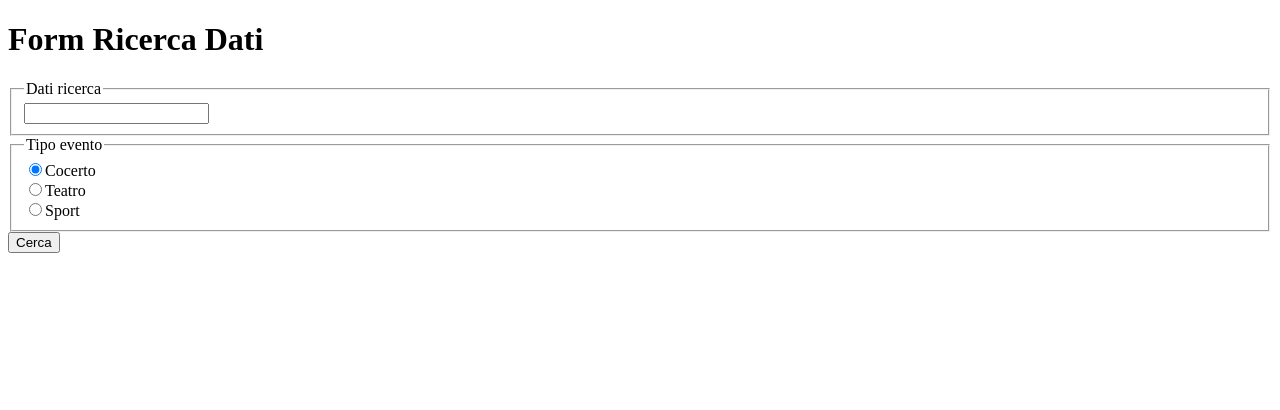
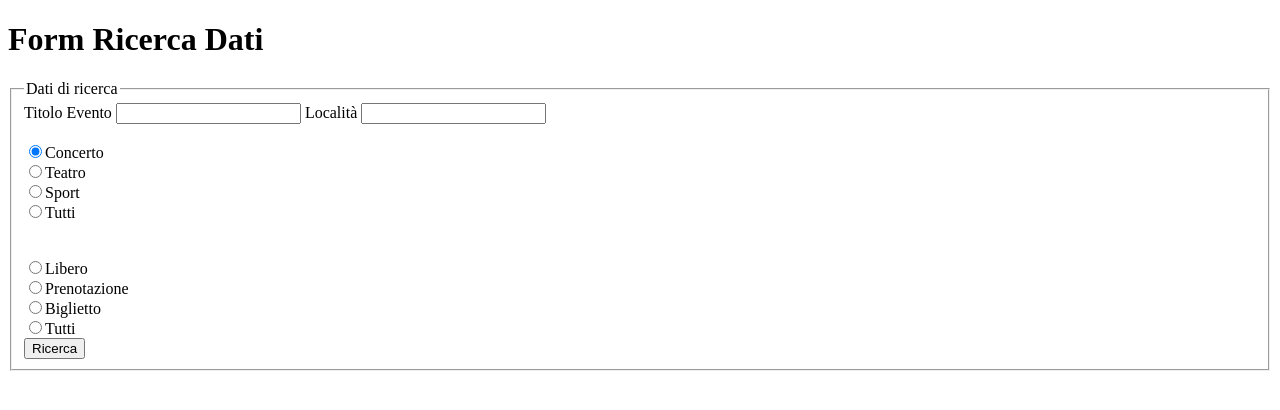
Before and after one commit to quellobravo/crud-php, a PHP site: page /formRicerca-visualizzazione.php in a window 1280 px wide. Shown: the top 410 px of the page. Run offline with PHP 8.4, Linux system fonts and the light colour scheme.

Commit message:
Update formRicerca-visualizzazione.php

```diff
--- a/formRicerca-visualizzazione.php
+++ b/formRicerca-visualizzazione.php
@@ -1,23 +1,30 @@
 <!DOCTYPE html>
 <html lang="it">
 	<head>
-		<title>Form Inserimento</title>
+		<title>Form Ricerca</title>
 	</head>
 	<body>
 		<h1>Form Ricerca Dati</h1>
-		<form method="post" action="ricerca-Visualizzazione.php">
+		<form method="post" action="ricercaEventi.php">
 			<fieldset>
-				<legend>Dati ricerca</legend>
-				<label for="titoloEvento"></label>
+				<legend>Dati di ricerca</legend>
+				<label for="titoloEvento">Titolo Evento</label>
 				<input type="text" name="titoloEvento" id="titoloEvento">
-				</fieldset>
-				<fieldset>
-				<legend>Tipo evento</legend>
-				<input type="radio" name="r1" id="r1_1" value="concerto" checked><label for="r1_1">Cocerto</label><br>
+				<label for="loc">Localit&agrave;</label>
+				<input type="text" name="loc" id="loc">
+
+				<br><br>
+				<input type="radio" name="r1" id="r1_1" value="concerto" checked><label for="r1_1">Concerto</label><br>
 				<input type="radio" name="r1" id="r1_2" value="teatro"><label for="r1_2">Teatro</label><br>
 				<input type="radio" name="r1" id="r1_3" value="sport"><label for="r1_3">Sport</label>
-			</fieldset>
-			<input type="submit" value="Cerca">
+				<br>
+				<input type="radio" name="r1" id="r1_4" value="%"><label for="r1_4">Tutti</label><br>
+				<br><br>
+				<input type="radio" value="libero" name="r3" id="r3_1"><label for="r3_1">Libero</label><br>
+				<input type="radio" value="prenotazione" name="r3" id="r3_2"><label for="r3_2">Prenotazione</label><br>
+				<input type="radio" value="biglietto" name="r3" id="r3_3"><label for="r3_3">Biglietto</label><br>
+				<input type="radio" value="%" name="r3" id="r3_4"><label for="r3_4">Tutti</label><br>
+			<input type="submit" value="Ricerca">
 		</form>
 	</body>
 </html>
```
